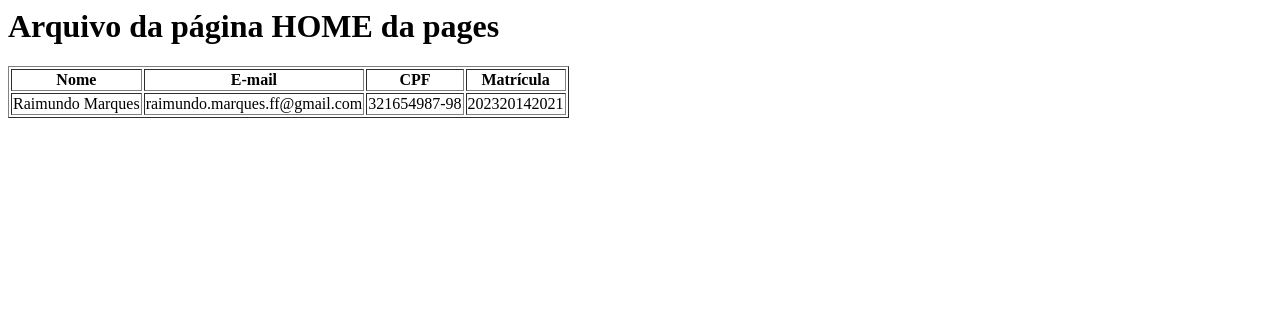
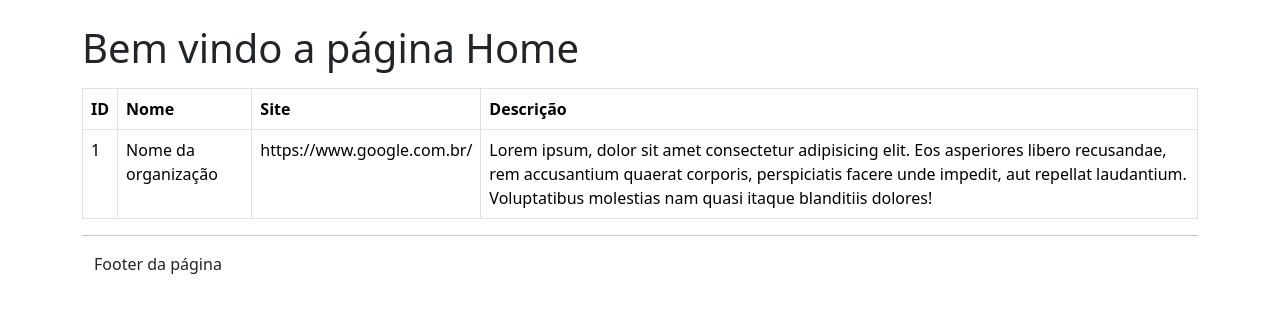
Before and after one commit to RaimundoMarques/Project-PHP-MVC, a PHP site: page / in a window 1280 px wide. Shown: the top 313 px of the page. Run offline with PHP 8.4, Linux system fonts and the light colour scheme.

Commit message:
Criando Controller Page, views footer, header, page e um Model

```diff
--- a/app/Controller/Pages/Home.php
+++ b/app/Controller/Pages/Home.php
@@ -4,9 +4,10 @@
 namespace App\Controller\Pages;
 
 use App\Utils\View;
+use App\Model\Entity\Organization;
 
 
-class Home
+class Home extends Page
 {
 
     /**
@@ -17,11 +18,20 @@ class Home
 
     public static function getHome()
     {
-        return View::render('pages/home', [
-            'name'      => 'Raimundo Marques',
-            'email'     => 'raimundo.marques.ff@gmail.com',
-            'cpf'       => '321654987-98',
-            'matricula' => 202320142021
+        // Estanciando a classe da Organização
+        $obOrganization = new Organization();
+
+        // Título da página
+        $title = 'Página PHP - MVC';
+
+        // View da HOME
+        $content = View::render('pages/home', [
+            'id'            => $obOrganization->id,
+            'name'          => $obOrganization->name,
+            'site'          => $obOrganization->site,
+            'description'   => $obOrganization->description
         ]);
+
+        return parent::getPage($title, $content);
     }
 }
--- /dev/null
+++ b/app/Controller/Pages/Page.php
@@ -0,0 +1,50 @@
+<?php
+
+
+namespace App\Controller\Pages;
+
+use App\Utils\View;
+
+class Page
+{
+
+    /**
+     * Retorna o cabeçalho da página rederizado
+     * @return string
+     * @param string $namePage
+     */
+    private static function getHeader($namePage)
+    {
+        $namePage = 'Home';
+        return View::render('pages/header', [
+            'namePage' => $namePage
+        ]);
+    }
+
+
+    /**
+     * Retorna o footer da página renderizado
+     * @return string
+     */
+    private static function getFooter()
+    {
+        return View::render('pages/footer');
+    }
+
+
+    /**
+     * Método responsável por retornar o conteúdo da view Page
+     *
+     * @return string
+     */
+
+    public static function getPage($title, $content)
+    {
+        return View::render('pages/page', [
+            'title' => $title,
+            'header' => self::getHeader('namePage'),
+            'footer' => self::getFooter(),
+            'content' => $content
+        ]);
+    }
+}
--- /dev/null
+++ b/app/Model/Entity/Organization.php
@@ -0,0 +1,37 @@
+<?php
+
+// A ideia aqui, é de colocar o conteúdo do cliente
+// A entidade resposável pelo projeto
+// Simulando dados vindo de uma base de dados qualquer
+
+namespace App\Model\Entity;
+
+class Organization
+{
+    /**
+     * ID da organização
+     * @var integer
+     */
+    public $id = 1;
+
+
+    /**
+     * Name da organização
+     * @var string
+     */
+    public $name = 'Nome da organização';
+
+
+    /**
+     * Site da organização
+     * @var string
+     */
+    public $site = "https://www.google.com.br/";
+
+
+    /**
+     * Descrição da organização
+     * @var string
+     */
+    public $description = 'Lorem ipsum, dolor sit amet consectetur adipisicing elit. Eos asperiores libero recusandae, rem accusantium quaerat corporis, perspiciatis facere unde impedit, aut repellat laudantium. Voluptatibus molestias nam quasi itaque blanditiis dolores!';
+}
--- a/app/Utils/View.php
+++ b/app/Utils/View.php
@@ -40,10 +40,6 @@ class View
             return '{{' . $item . '}}';
         }, $keys);
 
-
-
-        //$value = array_values($vars);
-
         // echo "<pre>";
         // print_r($keys);
         // echo "</pre>";
--- /dev/null
+++ b/resources/view/pages/footer.html
@@ -0,0 +1,4 @@
+<hr>
+<div class="container">
+    <p>Footer da página</p>
+</div>
--- /dev/null
+++ b/resources/view/pages/header.html
@@ -0,0 +1,3 @@
+<div class="jumbotron mt-4 my-3">
+    <h1>Bem vindo a página {{namePage}}</h1>
+</div>
--- a/resources/view/pages/home.html
+++ b/resources/view/pages/home.html
@@ -1,17 +1,16 @@
-<h1>Arquivo da página HOME da pages</h1>
+<table class="table table-bordered">
 
-<table border="1">
     <tr>
+        <th>ID</th>
         <th>Nome</th>
-        <th>E-mail</th>
-        <th>CPF</th>
-        <th>Matrícula</th>
+        <th>Site</th>
+        <th>Descrição</th>
     </tr>
 
     <tr>
+        <td>{{id}}</td>
         <td>{{name}}</td>
-        <td>{{email}}</td>
-        <td>{{cpf}}</td>
-        <td>{{matricula}}</td>
+        <td>{{site}}</td>
+        <td>{{description}}</td>
     </tr>
 </table>
--- /dev/null
+++ b/resources/view/pages/page.html
@@ -0,0 +1,27 @@
+<!doctype html>
+<html lang="pt-BR">
+
+<head>
+    <meta charset="utf-8">
+    <meta name="viewport" content="width=device-width, initial-scale=1">
+    <title>{{title}}</title>
+    <link href="https://cdn.jsdelivr.net/npm/bootstrap@5.3.2/dist/css/bootstrap.min.css" rel="stylesheet"
+        integrity="sha384-T3c6CoIi6uLrA9TneNEoa7RxnatzjcDSCmG1MXxSR1GAsXEV/Dwwykc2MPK8M2HN" crossorigin="anonymous">
+</head>
+
+<body>
+
+    <div class="container">
+        {{header}}
+
+        {{content}}
+
+        {{footer}}
+    </div>
+
+    <script src="https://cdn.jsdelivr.net/npm/bootstrap@5.3.2/dist/js/bootstrap.bundle.min.js"
+        integrity="sha384-C6RzsynM9kWDrMNeT87bh95OGNyZPhcTNXj1NW7RuBCsyN/o0jlpcV8Qyq46cDfL"
+        crossorigin="anonymous"></script>
+</body>
+
+</html>
```
